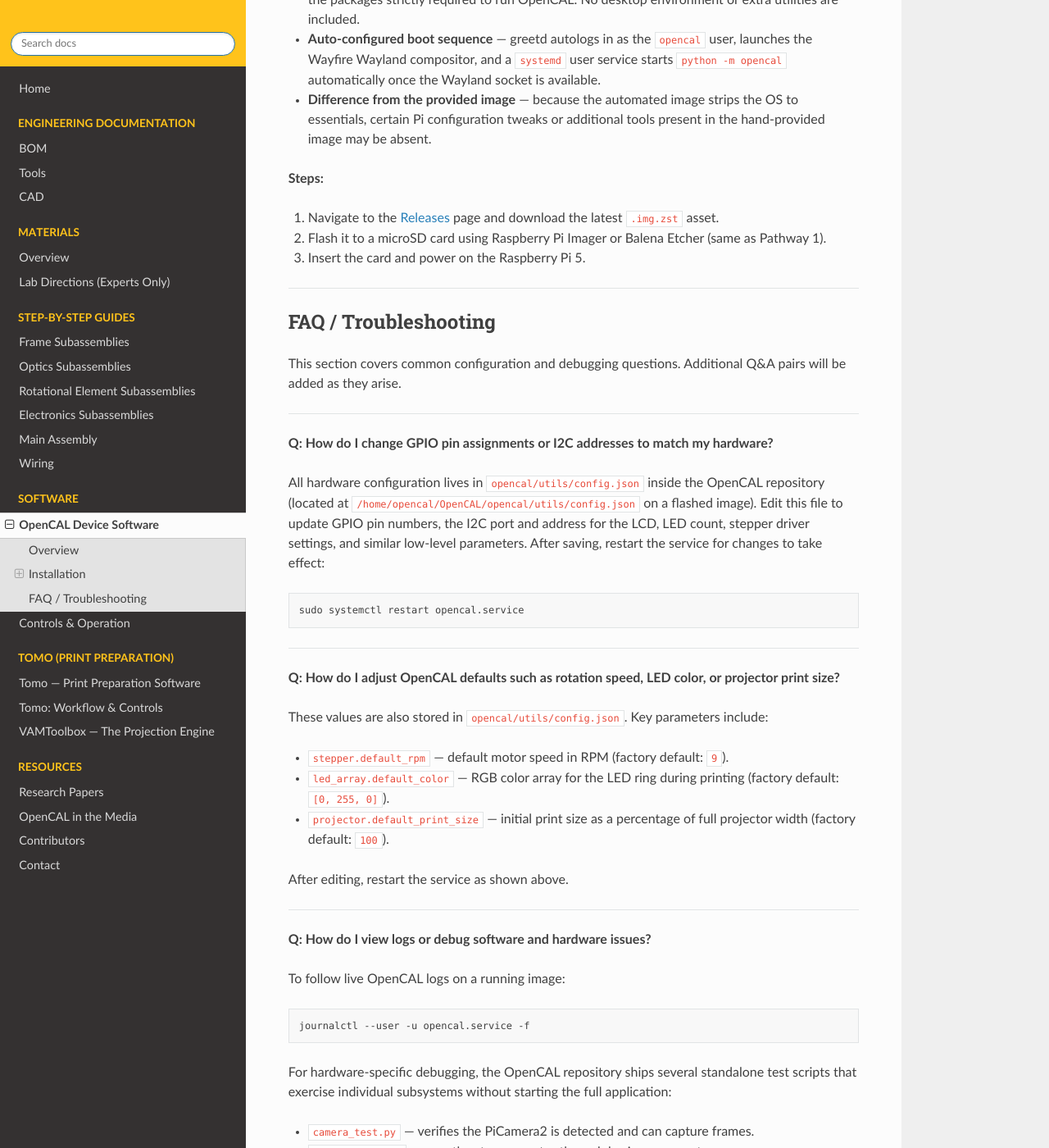
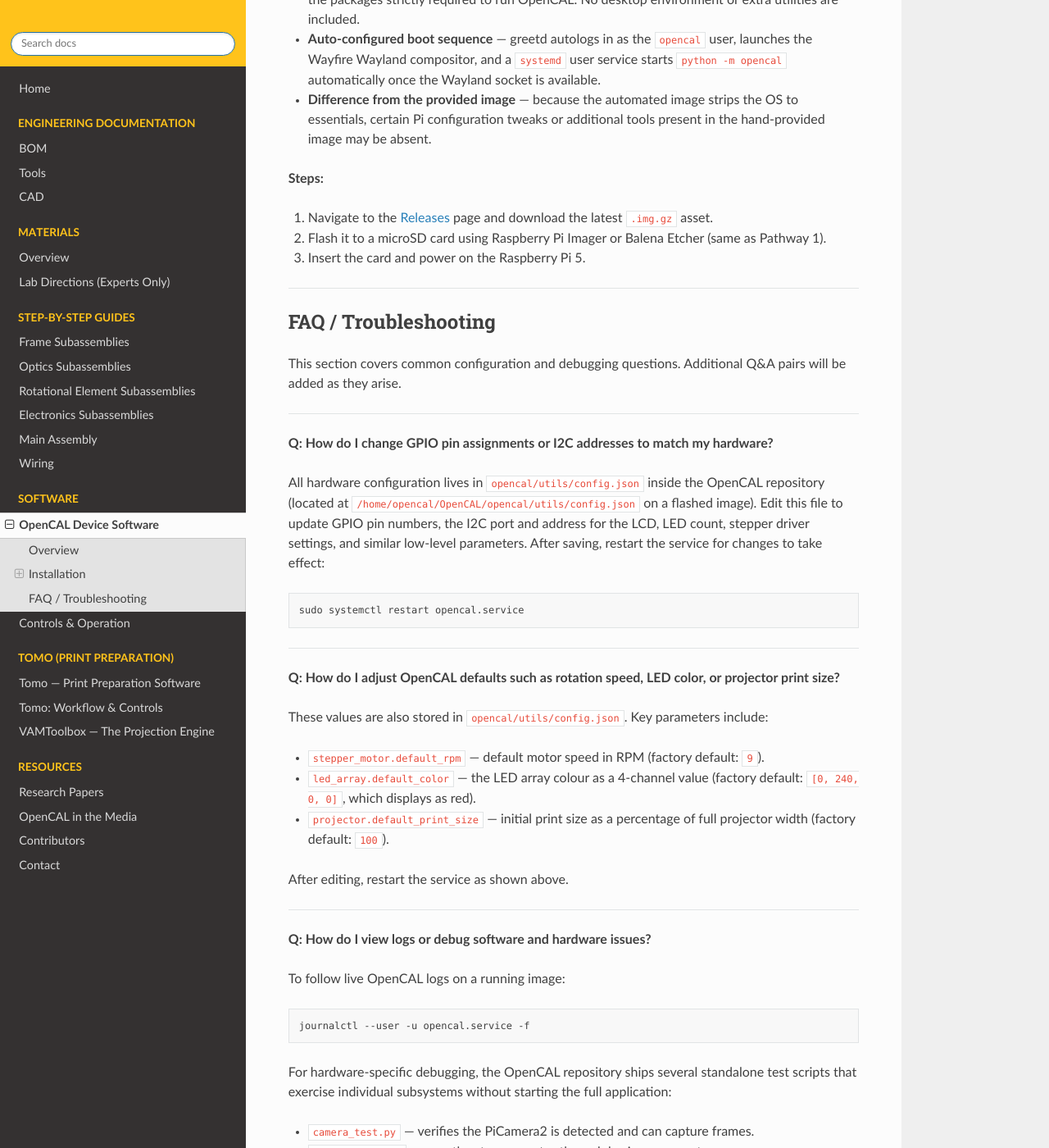
Before and after one commit to computed-axial-lithography/OpenCAL-documentation, a Sphinx documentation site: the page built from docs/source/software/github.rst, in a window 1280 px wide and 1400 px high, scrolled down 1374 px. Shown: the whole window at 82% size. Built offline with Sphinx 7.4.7 and the Read the Docs theme 3.1.0, drawn with Linux system fonts in a browser that asks for light colours.

Commit message:
Fix device-software FAQ values and intro text
- Correct config.json keys/values: stepper_motor.default_rpm, and
  led_array.default_color = [0, 240, 0, 0] (displays red), per the OpenCAL repo
- Automated release images are .img.gz (not .img.zst)
- Remove stray "(Figure A)" reference from the home-page intro

Co-Authored-By: Claude Opus 4.8 (1M context) <noreply@anthropic.com>

```diff
--- a/docs/source/index.rst
+++ b/docs/source/index.rst
@@ -22,7 +22,7 @@ used to measure a person's internal structure and then computers reconstruct it
 starts with a 3D model. From that model, the software computes the projected images needed to reconstruct the part
 in resin. The open-source software that drives this is called VAMToolbox/Tomo. It calculates light dosage so that
 only the regions meant to form the part receive enough light to solidify, while the rest remains liquid. As the
-light passes through the spinning vial, it is effectively delivering dose to the whole part at once (Figure A).
+light passes through the spinning vial, it is effectively delivering dose to the whole part at once.
 Because of that, machines like OpenCAL can print much faster than traditional methods, with inch-scale objects
 forming in minutes.
 
--- a/docs/source/software/github.rst
+++ b/docs/source/software/github.rst
@@ -56,7 +56,7 @@ Key characteristics of automated images:
 
 **Steps:**
 
-1. Navigate to the `Releases <https://github.com/computed-axial-lithography/OpenCAL/releases>`__ page and download the latest ``.img.zst`` asset.
+1. Navigate to the `Releases <https://github.com/computed-axial-lithography/OpenCAL/releases>`__ page and download the latest ``.img.gz`` asset.
 2. Flash it to a microSD card using Raspberry Pi Imager or Balena Etcher (same as Pathway 1).
 3. Insert the card and power on the Raspberry Pi 5.
 
@@ -83,8 +83,8 @@ All hardware configuration lives in ``opencal/utils/config.json`` inside the Ope
 
 These values are also stored in ``opencal/utils/config.json``. Key parameters include:
 
-* ``stepper.default_rpm`` — default motor speed in RPM (factory default: ``9``).
-* ``led_array.default_color`` — RGB color array for the LED ring during printing (factory default: ``[0, 255, 0]``).
+* ``stepper_motor.default_rpm`` — default motor speed in RPM (factory default: ``9``).
+* ``led_array.default_color`` — the LED array colour as a 4-channel value (factory default: ``[0, 240, 0, 0]``, which displays as red).
 * ``projector.default_print_size`` — initial print size as a percentage of full projector width (factory default: ``100``).
 
 After editing, restart the service as shown above.
```
